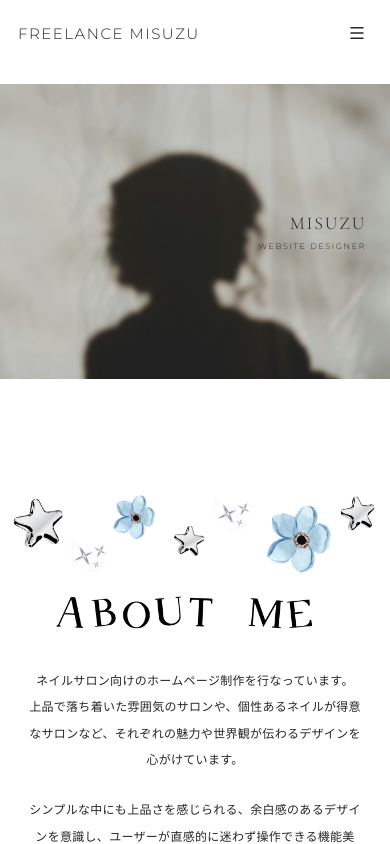
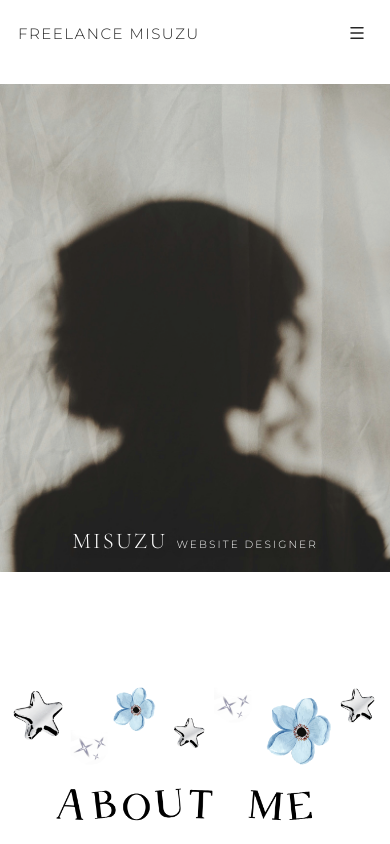
Before and after one commit to freelancemisuzu/portfolio-website, a Next.js app: page / in a window 390 px wide. Shown: the top 844 px of the page. Built offline with nearby package versions, Linux system fonts and the light colour scheme; a web font is replaced by a local one.

Commit message:
Update mobile layout for hero section and about component

```diff
--- a/components/about.tsx
+++ b/components/about.tsx
@@ -15,7 +15,7 @@ export function About() {
           whileInView={{ opacity: 1, y: 0 }}
           viewport={{ once: true, margin: "-100px" }}
           transition={{ duration: 0.8, delay: 0.2, ease: "easeOut" }}
-          className="mt-16 md:mt-12 space-y-8 md:space-y-10 text-[12px] md:text-[17px] leading-[2.2] md:leading-[2] text-neutral-800 font-light tracking-wide px-2 md:px-0"
+          className="mt-4 md:mt-12 space-y-8 md:space-y-10 text-[12px] md:text-[17px] leading-[2.2] md:leading-[2] text-neutral-800 font-light tracking-wide px-2 md:px-0"
         >
           <p>
             ネイルサロン向けのホームページ制作を行なっています。<br />
--- a/components/hero.tsx
+++ b/components/hero.tsx
@@ -14,7 +14,7 @@ export function Hero() {
             backgroundImage: `url('/felicity-lynn-g_CYfjiaZZY-unsplash.jpg')`,
           }}
         />
-        <div className="absolute inset-0 bg-background/10 backdrop-blur-[2px]" />
+        <div className="absolute inset-0 bg-background/10" />
       </div>
 
       {/* Mobile Layout */}
@@ -28,31 +28,27 @@ export function Hero() {
           src="/felicity-lynn-g_CYfjiaZZY-unsplash.jpg"
           alt="Hero background"
           width={800}
-          height={533}
-          className="w-full h-auto object-contain"
+          height={1000}
+          className="w-full aspect-[4/5] object-cover object-center"
           priority
         />
         {/* Same overlay as desktop */}
-        <div className="absolute inset-0 bg-background/10 backdrop-blur-[2px]" />
+        <div className="absolute inset-0 bg-background/10" />
         {/* Mobile Overlay Content */}
-        <div className="absolute inset-0 z-10 flex flex-col items-end justify-center text-right pr-8">
-          <motion.h1
+        <div className="absolute inset-0 z-10 flex items-end justify-center pb-6 px-4">
+          <motion.div
             initial={{ opacity: 0, y: 30 }}
             animate={{ opacity: 1, y: 0 }}
             transition={{ duration: 1, ease: "easeOut" }}
-            className="text-2xl md:text-3xl font-light tracking-widest text-neutral-800 drop-shadow-md"
+            className="flex items-baseline space-x-3 text-white drop-shadow-lg"
           >
-            MISUZU
-          </motion.h1>
-
-          <motion.p
-            initial={{ opacity: 0, y: 20 }}
-            animate={{ opacity: 1, y: 0 }}
-            transition={{ duration: 1, delay: 0.3, ease: "easeOut" }}
-            className="mt-1.5 text-[8px] tracking-[0.2em] uppercase text-neutral-800 font-[family-name:var(--font-montserrat)] font-light drop-shadow-md"
-          >
-            Website Designer
-          </motion.p>
+            <h1 className="text-3xl font-light tracking-widest">
+              MISUZU
+            </h1>
+            <p className="text-sm sm:text-base tracking-[0.2em] uppercase font-[family-name:var(--font-montserrat)] font-light">
+              Website Designer
+            </p>
+          </motion.div>
         </div>
       </motion.div>
 
```
